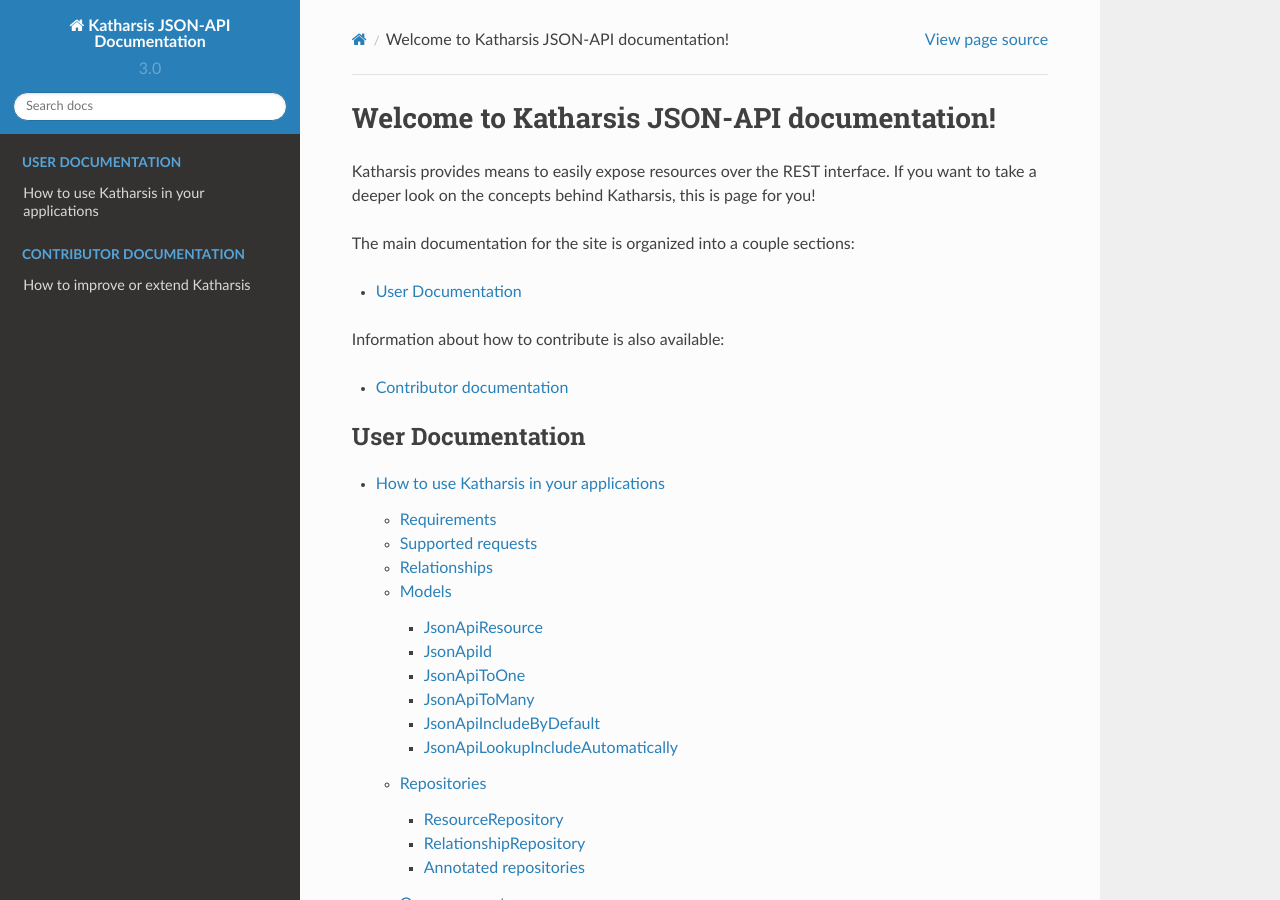
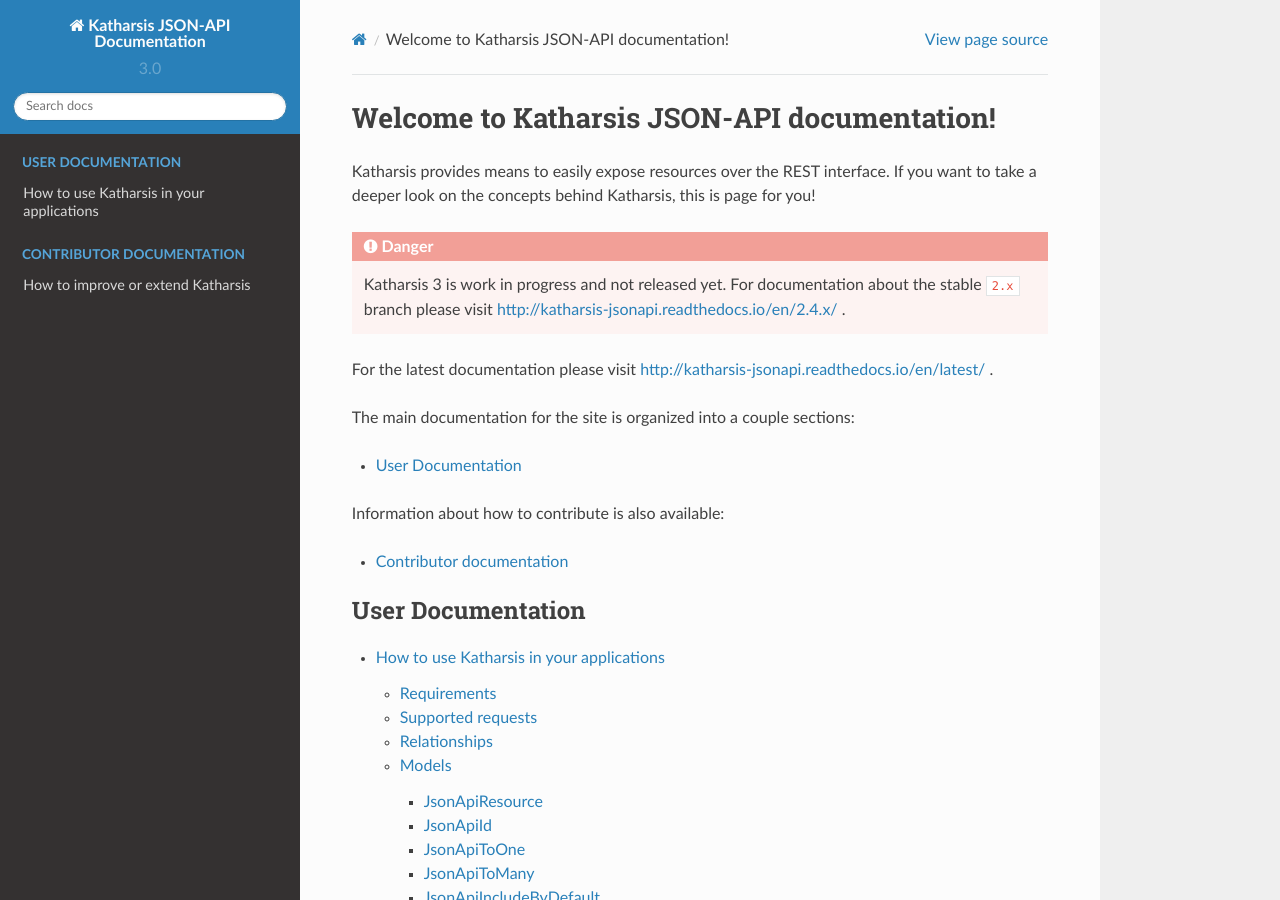
Before and after one commit to katharsis-project/katharsis-docs, a Sphinx documentation site: the page built from source/index.rst, in a window 1280 px wide and 900 px high. Built offline with Sphinx 7.4.7 and the Read the Docs theme 2.0.0, drawn with Linux system fonts in a browser that asks for light colours.

Commit message:
Added docs version links

```diff
--- a/source/index.rst
+++ b/source/index.rst
@@ -8,6 +8,14 @@
 
 Katharsis provides means to easily expose resources over the REST interface.
 If you want to take a deeper look on the concepts behind Katharsis, this is page for you!
+
+.. danger::
+
+  Katharsis 3 is work in progress and not released yet.
+  For documentation about the stable ``2.x`` branch please visit http://katharsis-jsonapi.readthedocs.io/en/2.4.x/ .
+
+For the latest documentation please visit http://katharsis-jsonapi.readthedocs.io/en/latest/ .
+
 
 The main documentation for the site is organized into a couple sections:
 
```
